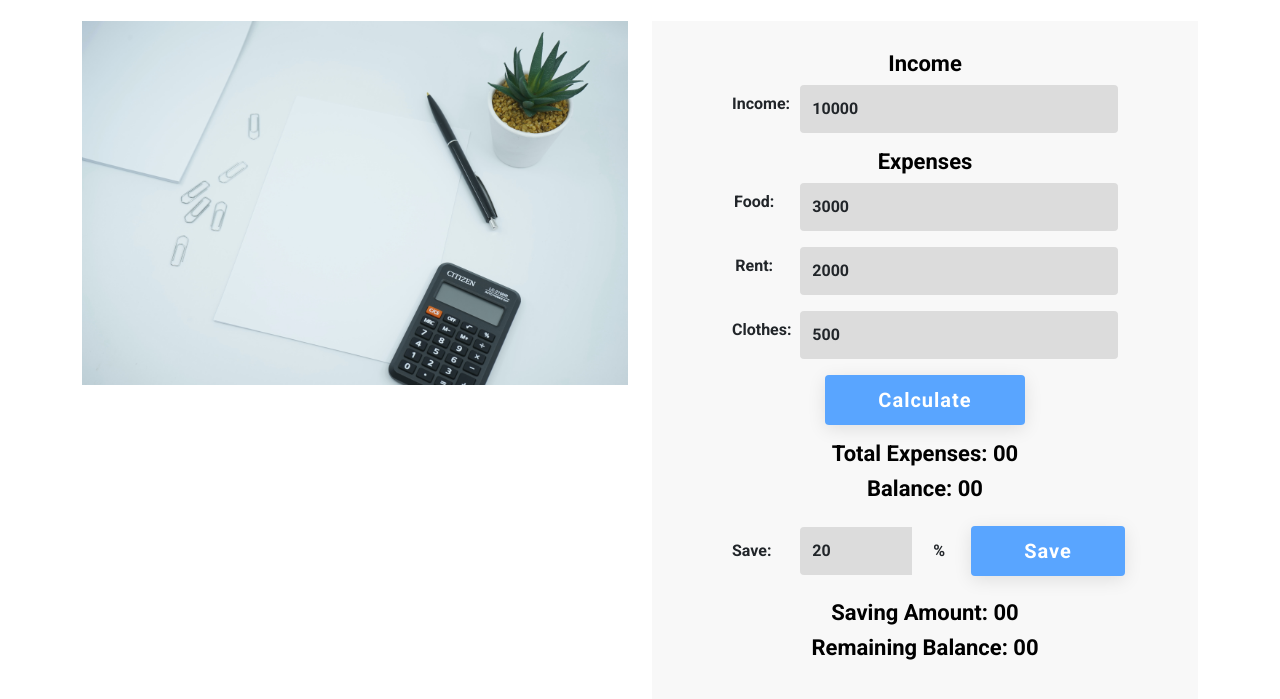
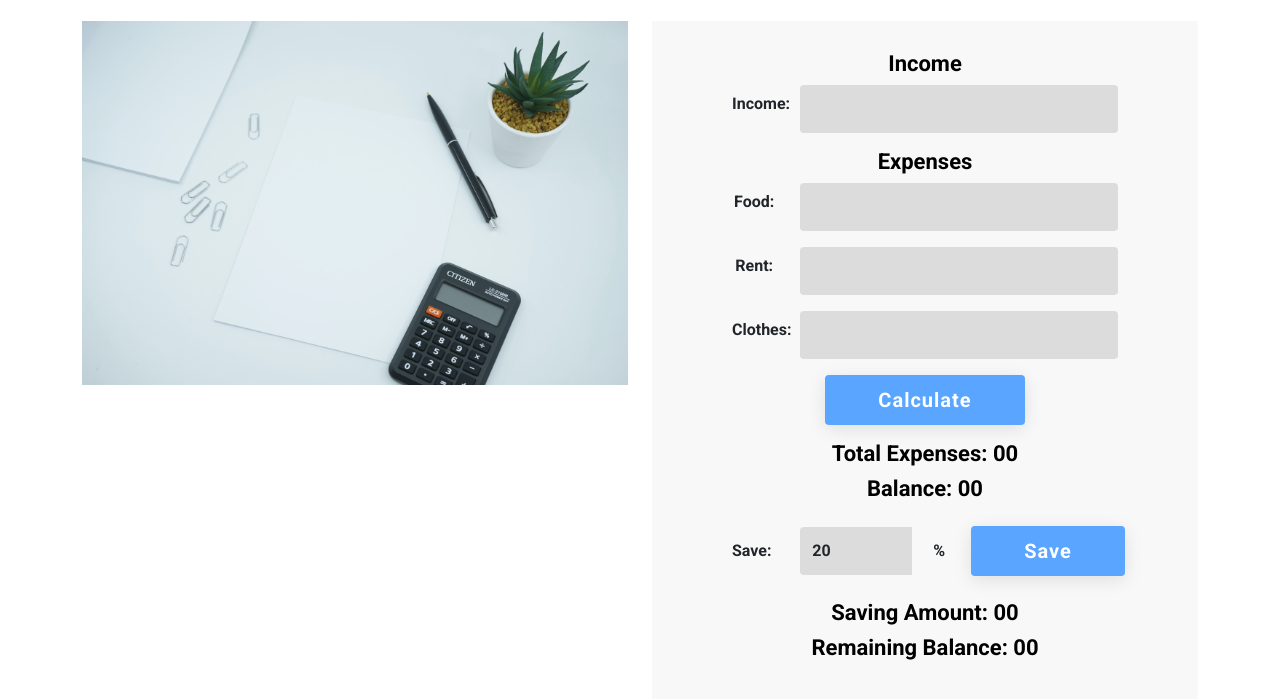
Before and after one commit to akahhar/money-master-akahhar, a plain HTML site: page index.html in a window 1280 px wide. Shown: the part 85-784 px from the top of the page. Drawn offline with Linux system fonts and the light colour scheme.

Commit message:
change something

```diff
--- a/index.html
+++ b/index.html
@@ -45,7 +45,6 @@
                       type="text"
                       class="form-control"
                       id="inputIncome"
-                      value="10000"
                     />
                   </div>
                 </div>
@@ -59,7 +58,6 @@
                       type="text"
                       class="form-control"
                       id="inputFood"
-                      value="3000"
                     />
                   </div>
                 </div>
@@ -72,7 +70,6 @@
                       type="text"
                       class="form-control"
                       id="inputRent"
-                      value="2000"
                     />
                   </div>
                 </div>
@@ -87,7 +84,6 @@
                       type="text"
                       class="form-control"
                       id="inputClothes"
-                      value="500"
                     />
                   </div>
                 </div>
```
